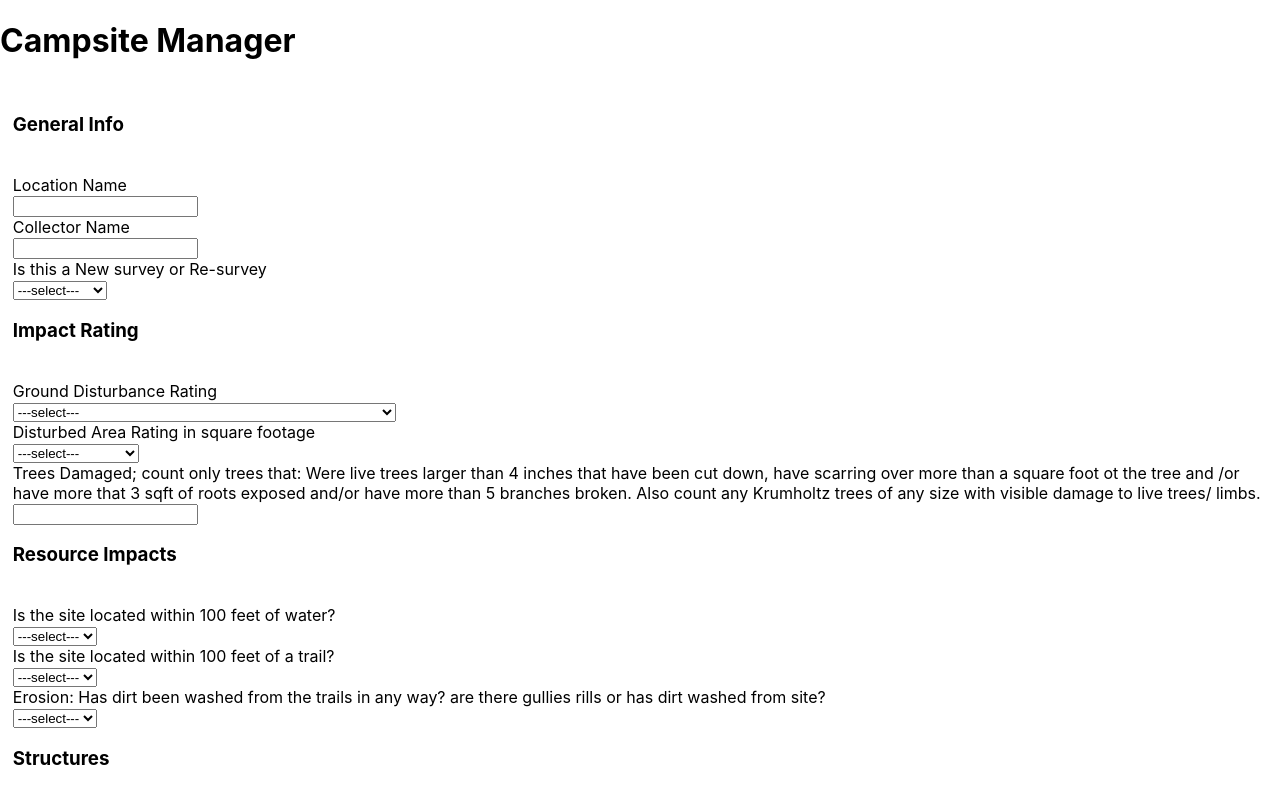
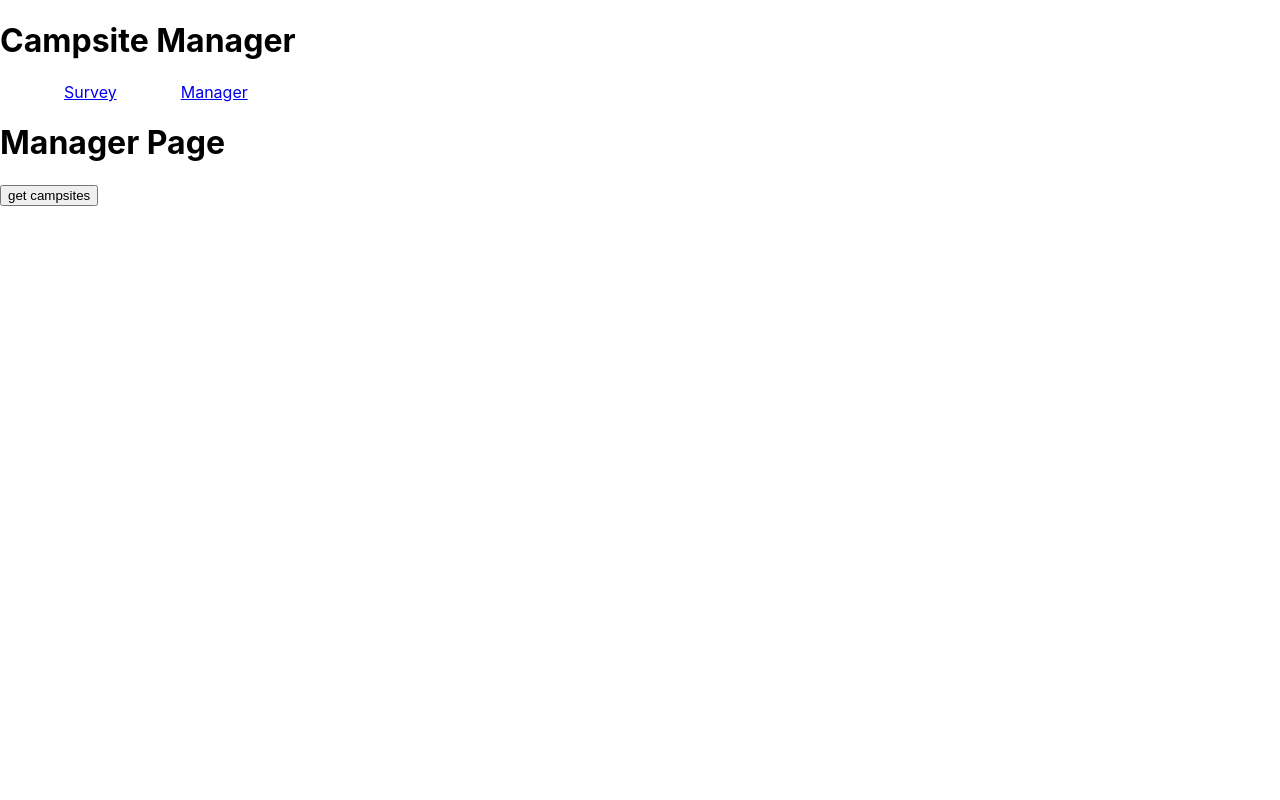
Before and after one commit to Dustnclay/Campsite-Manager, a React (Create React App) app: page /manager in a window 1280 px wide. Shown: the top 800 px of the page. Built offline with nearby package versions, Linux system fonts and the light colour scheme.

Commit message:
manager page started

```diff
--- a/package.json
+++ b/package.json
@@ -9,6 +9,7 @@
     "axios": "^0.21.1",
     "react": "^17.0.1",
     "react-dom": "^17.0.1",
+    "react-router-dom": "^5.2.0",
     "react-scripts": "4.0.3",
     "reactstrap": "^8.9.0",
     "web-vitals": "^1.1.0",
--- a/src/App.js
+++ b/src/App.js
@@ -2,15 +2,25 @@ import React from 'react';
 import {} from 'reactstrap';
 import Survey from './components/Survey'
 import Header from './components/Header'
+import Manager from './components/Manager'
+import {BrowserRouter as Router, Route,Switch,Link} from 'react-router-dom'
 
 
 
 function App() {
   return (
-<>
-  <Header/>
-  <Survey/>
-</>
+<Router>
+    <Header/>
+  <Switch>
+
+    <Route path="/survey">
+      <Survey/>
+    </Route >
+    <Route path="/manager">
+      <Manager/>
+    </Route>
+  </Switch>
+</Router>
   );
 }
 
--- a/src/components/Header.js
+++ b/src/components/Header.js
@@ -1,5 +1,6 @@
 import React from 'react'
 import {Jumbotron,Card,CardImg} from 'reactstrap'
+import {Link} from 'react-router-dom'
 
 
 function Header () {
@@ -8,6 +9,15 @@ function Header () {
             <h1>
                 Campsite Manager
             </h1>
+
+            <Link to="/survey" style={{marginLeft:'5%'}}>
+                Survey
+            </Link>
+
+            <Link to="/manager"style={{marginLeft:'5%'}}>
+                Manager
+            </Link>
+
         </>
     )
 }
--- /dev/null
+++ b/src/components/Manager.js
@@ -0,0 +1,33 @@
+import React, {useEffect,useState} from 'react'
+import axios from 'axios'
+
+
+function Manager () {
+
+    const [campsites,useCampsites] = useState(null)
+    const campArr = []
+
+
+
+    const dbURL = process.env.DB_URL || "https://campsite-manager.herokuapp.com/form"
+
+    async function getCamps() {
+        await axios.get(dbURL)
+        .then(res => {campArr.push(res.data)
+            console.log(campArr)
+
+        })
+        .catch(err => console.log(err))
+    }
+    const displayList = campArr.pop()
+
+    return(
+
+        <>
+        <h1>Manager Page</h1>
+        <button onClick={getCamps} >get campsites</button>
+        </>
+    )
+}
+
+export default Manager
--- a/src/components/Survey.js
+++ b/src/components/Survey.js
@@ -88,31 +88,33 @@ function Survey() {
     const formSchema = yup.object().shape({
         location:yup.string().required("location required"),
         collector:yup.string().required("name required"),
-        survey:yup.mixed().oneOf(["re-survey","newSurvey"], 'survey question required'),
-        groundDisturbance:yup.mixed().oneOf(["site has recovered","vegetation is flattened but not permanently damaged","vegetation is worn away around fire place or center of activity","bare soil is exposed on most of site",], 'disturbance question required'),
-        disturbedArea:yup.mixed().oneOf(["1-5 sqft","5-10 sqft","10-25 sqft","25-50 sqft","more than 50 sqft"], "disturbed area question required"),
-        treesDamaged:yup.number().required('trees damaged question required'),
-        nearWater:yup.mixed().oneOf(["yes","no"],"You must choose to proceed"),
-        nearTrail:yup.mixed().oneOf(["yes","no"],"You must choose to proceed"),
-        erosion:yup.mixed().oneOf(["yes","no"],"You must choose to proceed"),
-        fireRings:yup.number().required('fire rings question required'),
-        improvements:yup.mixed().oneOf(["yes","no"],"You must choose to proceed"),
-        contained:yup.mixed().oneOf(["no","naturally contained by rocks/trees etc.","naturally contained by rocks/trees etc."],"You must choose to proceed"),
-        residential:yup.mixed().oneOf(["yes","no"],"You must choose to proceed"),
-        trash:yup.mixed().oneOf(["no","<1 Gal","1 to 5 Gals","1-2 Large Trash Bags","> 2 Trash Bags","truck load"],"You must choose to proceed"),
-        humanWaste:yup.mixed().oneOf(["no","1","2-5","more than 5"],'input required'),
-        socialTrail:yup.number().required('input required'),
-        socialRoad:yup.number().required('input required'),
-        date:yup.date().required('date required')
+        // survey:yup.mixed().oneOf(["re-survey","newSurvey"], 'survey question required'),
+        // groundDisturbance:yup.mixed().oneOf(["site has recovered","vegetation is flattened but not permanently damaged","vegetation is worn away around fire place or center of activity","bare soil is exposed on most of site",], 'disturbance question required'),
+        // disturbedArea:yup.mixed().oneOf(["1-5 sqft","5-10 sqft","10-25 sqft","25-50 sqft","more than 50 sqft"], "disturbed area question required"),
+        // treesDamaged:yup.number().required('trees damaged question required'),
+        // nearWater:yup.mixed().oneOf(["yes","no"],"You must choose to proceed"),
+        // nearTrail:yup.mixed().oneOf(["yes","no"],"You must choose to proceed"),
+        // erosion:yup.mixed().oneOf(["yes","no"],"You must choose to proceed"),
+        // fireRings:yup.number().required('fire rings question required'),
+        // improvements:yup.mixed().oneOf(["yes","no"],"You must choose to proceed"),
+        // contained:yup.mixed().oneOf(["no","naturally contained by rocks/trees etc.","naturally contained by rocks/trees etc."],"You must choose to proceed"),
+        // residential:yup.mixed().oneOf(["yes","no"],"You must choose to proceed"),
+        // trash:yup.mixed().oneOf(["no","<1 Gal","1 to 5 Gals","1-2 Large Trash Bags","> 2 Trash Bags","truck load"],"You must choose to proceed"),
+        // humanWaste:yup.mixed().oneOf(["no","1","2-5","more than 5"],'input required'),
+        // socialTrail:yup.number().required('input required'),
+        // socialRoad:yup.number().required('input required'),
+        // date:yup.date().required('date required')
     })
 
     const submitButton = (event)=>{
         event.preventDefault()
-        axios.post('localhost:3000/form',{})
-        setAnswers({
-            location:'',collector:'',survey:'',groundDisturbance:'',disturbedArea:'',treesDamaged:'',nearWater:'',nearTrail:'',erosion:'',fireRings:'',improvements:'',contained:'',residential:'',trash:'',humanWaste:'',socialTrails:'',socialRoads:'',actionTrash:false,actionSign:false,actionRepair:false,actionFire:false,actionTaken:false,date:'',hours:'',notes:'', image:''})
-            axios.post('https://reqres.in/api/users', answers)
-            .then( response => console.log(response))
+        axios.post('localhost:8000/form',answers)
+        .then( response => console.log(response))
+        .catch( err => console.log(err))
+        // setAnswers({
+        //     location:'',collector:'',survey:'',groundDisturbance:'',disturbedArea:'',treesDamaged:'',nearWater:'',nearTrail:'',erosion:'',fireRings:'',improvements:'',contained:'',residential:'',trash:'',humanWaste:'',socialTrails:'',socialRoads:'',actionTrash:false,actionSign:false,actionRepair:false,actionFire:false,actionTaken:false,date:'',hours:'',notes:'', image:''})
+        //     axios.post('https://reqres.in/api/users', answers)
+
     }
 
     const eventHandler = (event) => {
```
Also changed, not shown: 2 other files (tests, documents, lock files or other folders).
